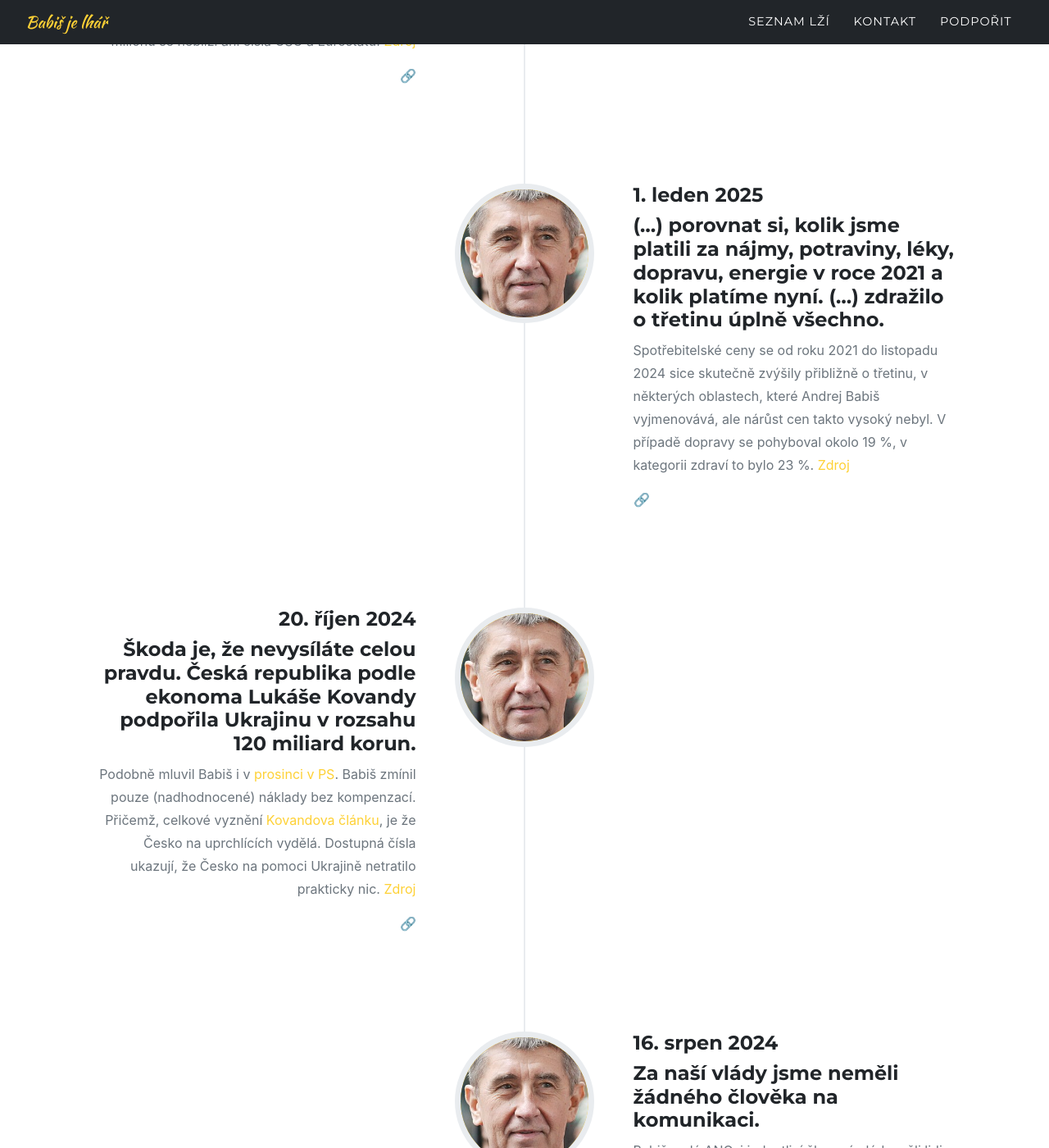
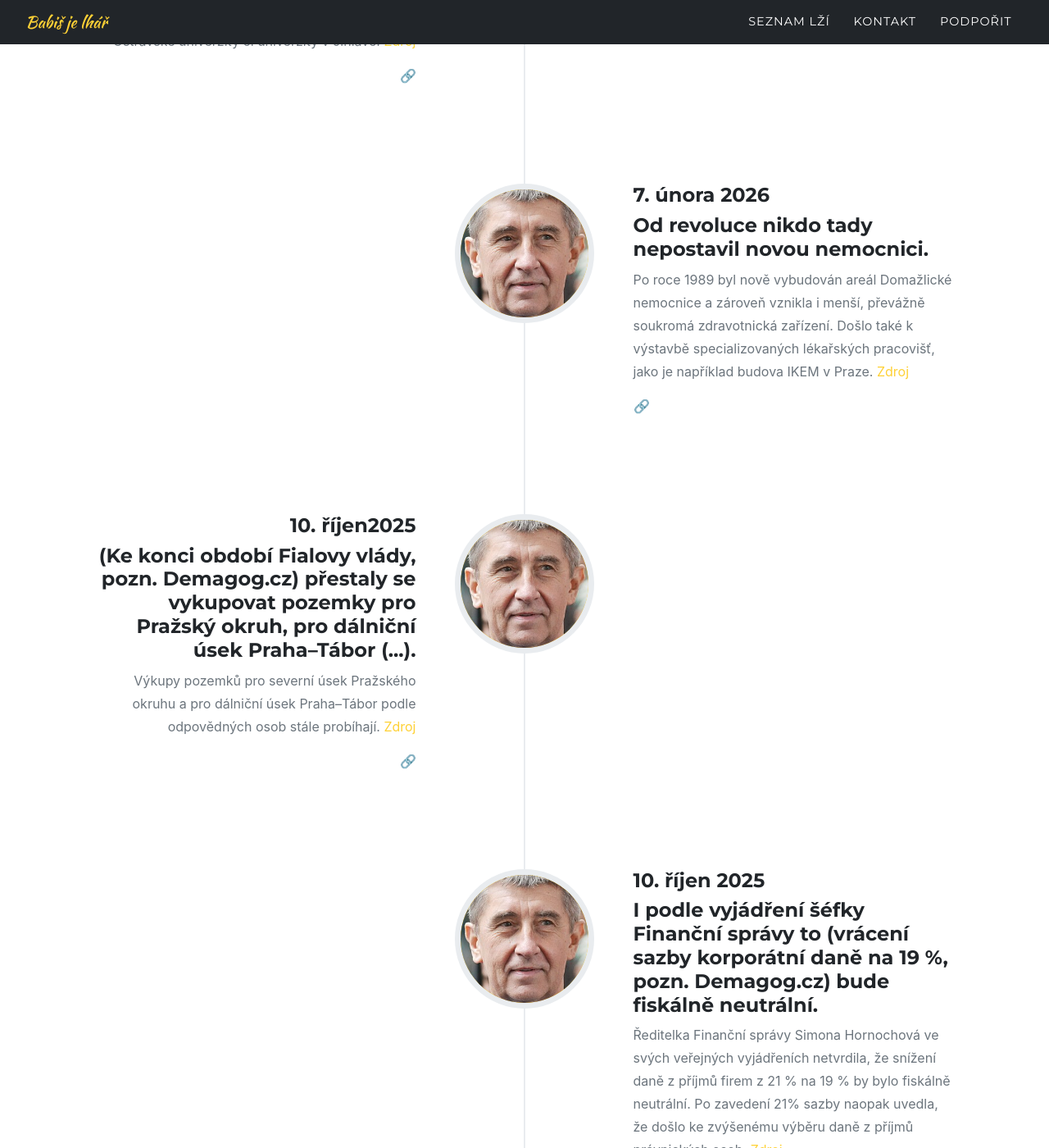
Before and after one commit to xsuchy/babisjelhar, a Jekyll site: the page built from index.md, in a window 1280 px wide and 1400 px high, scrolled down 1609 px. Shown: the whole window at 82% size. Built offline with Jekyll 4.4.1, drawn with Linux system fonts in a browser that asks for light colours; some web fonts are replaced; some of the changed text lies outside the part shown.

Commit message:
dalsi lzi

```diff
--- a/_data/sitetext.yml
+++ b/_data/sitetext.yml
@@ -26,6 +26,10 @@ portfolio:
 #    section: portfolio
 #    closebutton: "Close Project"
 
+#      - title: ""
+#        image: assets/img/timeline/1.jpg
+#        year: "7. února  2026"
+#        desc: " [Zdroj]()"
 
 timeline:
     title: "Lži"
@@ -33,6 +37,30 @@ timeline:
     section: timeline
     start_align: "left"
     events:
+      - title: "Tady od revoluce se nepostavily žádné koleje."
+        image: assets/img/timeline/1.jpg
+        year: "7. února  2026"
+        desc: "V letech 1997–1999 došlo k výstavbě centra Astorka, které slouží jako kolej Janáčkovy akademie. Po revoluci se dokončila stavba Centra Krystal, kolejí pro studenty v Liberci nebo v Českých Budějovicích. Nyní se staví koleje Ostravské univerzity či univerzity v Jihlavě. [Zdroj](https://demagog.cz/vyrok/24590)"
+      - title: "Od revoluce nikdo tady nepostavil novou nemocnici."
+        image: assets/img/timeline/1.jpg
+        year: "7. února  2026"
+        desc: "Po roce 1989 byl nově vybudován areál Domažlické nemocnice a zároveň vznikla i menší, převážně soukromá zdravotnická zařízení. Došlo také k výstavbě specializovaných lékařských pracovišť, jako je například budova IKEM v Praze. [Zdroj](https://demagog.cz/vyrok/24588)"
+      - title: "(Ke konci období Fialovy vlády, pozn. Demagog.cz) přestaly se vykupovat pozemky pro Pražský okruh, pro dálniční úsek Praha–Tábor (...)."
+        image: assets/img/timeline/1.jpg
+        year: "10. říjen2025"
+        desc: "Výkupy pozemků pro severní úsek Pražského okruhu a pro dálniční úsek Praha–Tábor podle odpovědných osob stále probíhají. [Zdroj](https://demagog.cz/vyrok/24411)"
+      - title: "I podle vyjádření šéfky Finanční správy to (vrácení sazby korporátní daně na 19 %, pozn. Demagog.cz) bude fiskálně neutrální."
+        image: assets/img/timeline/1.jpg
+        year: "10. říjen 2025"
+        desc: "Ředitelka Finanční správy Simona Hornochová ve svých veřejných vyjádřeních netvrdila, že snížení daně z příjmů firem z 21 % na 19 % by bylo fiskálně neutrální. Po zavedení 21% sazby naopak uvedla, že došlo ke zvýšenému výběru daně z příjmů právnických osob. [Zdroj](https://demagog.cz/vyrok/24355)"
+      - title: "My jsme byli jediní, kteří tady skládali veřejné účty z našeho vládnutí. (…) Tohle nikdo od revoluce neudělal, tady je náš program 2017–2021 a jeho vyhodnocení."
+        image: assets/img/timeline/1.jpg
+        year: "1. říjem 2025"
+        desc: "Podobně jako Andrej Babiš, i vláda Bohuslava Sobotky na konci svého funkčního období vydala stručnou publikaci, která představovala klíčové milníky vlády a úspěchy jednotlivých resortů. [Zdroj](https://demagog.cz/vyrok/24298)"
+      - title: "Pan Fiala nás stále nálepkuje a říká, že naši voliči nejsou demokratičtí."
+        image: assets/img/timeline/1.jpg
+        year: "1. říjem  2025"
+        desc: "Petr Fiala v minulosti označoval hnutí ANO za populistické a využívající radikální rétoriku. O voličích hnutí ANO se však takto přímo nevyjadřoval. [Zdroj](https://demagog.cz/vyrok/24290)"
       - title: "Tři miliony domácností balancují na hraně chudoby."
         image: assets/img/timeline/1.jpg
         year: "1. leden  2025"
```
